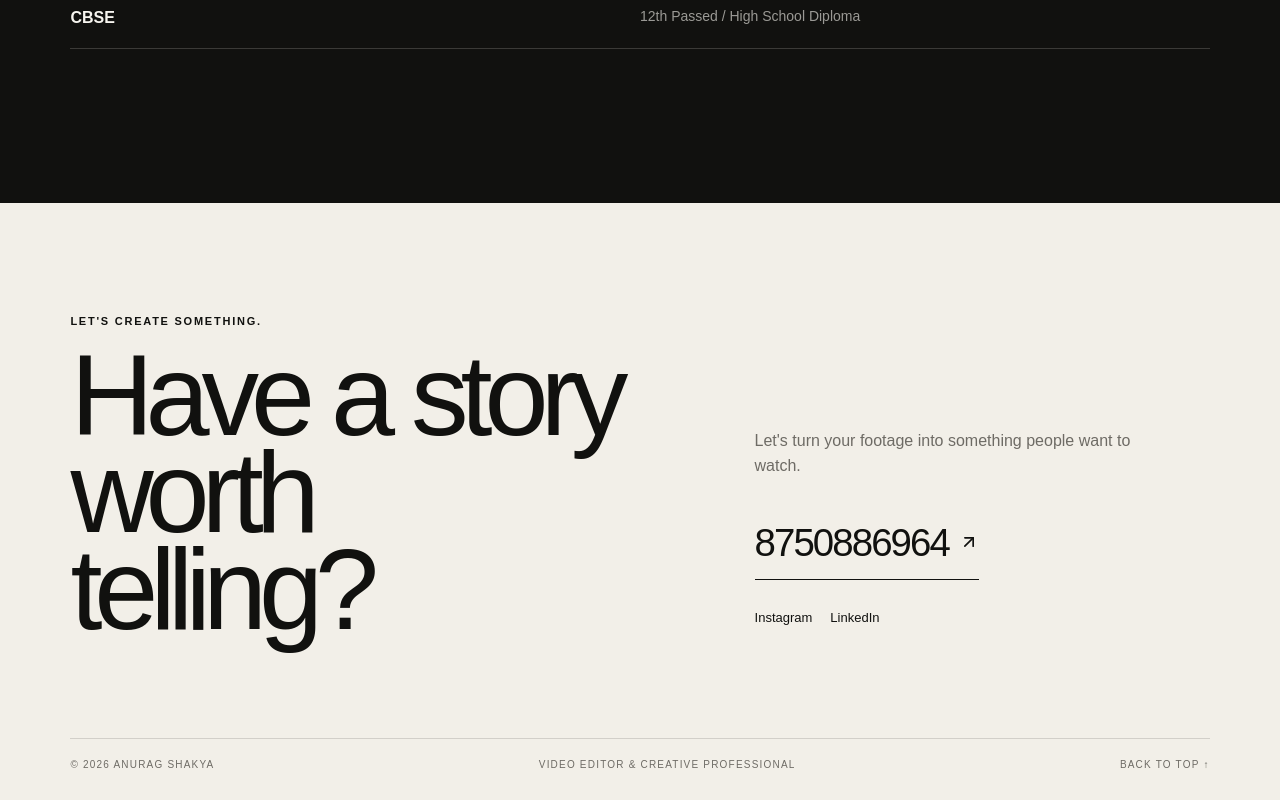
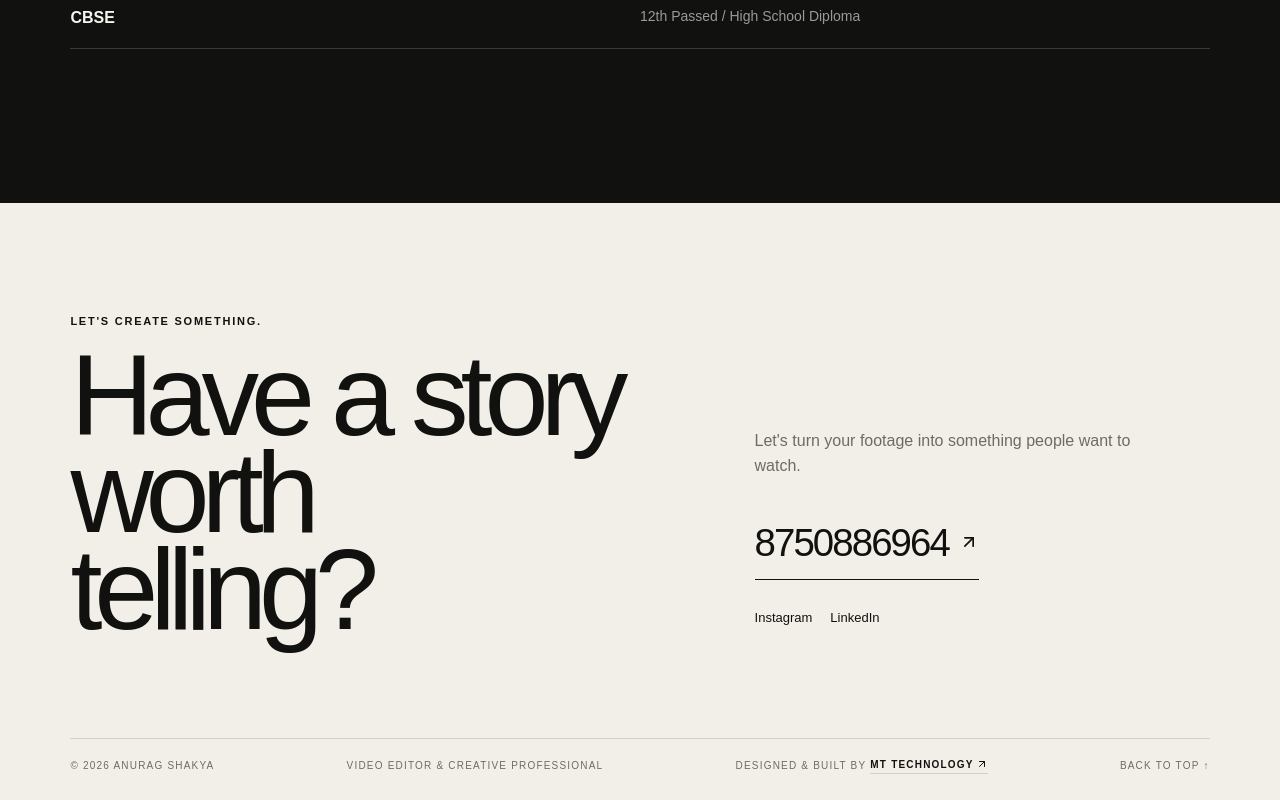
Before and after one commit to MANASMISHRA-2003-MM/Anurag-Portfolio, a React (Vite) app: page / in a window 1280 px wide. Shown: the part 8116-8916 px from the top of the page. Built offline with nearby package versions, Linux system fonts and the light colour scheme; a web font is replaced by a local one.

Commit message:
Add designer credit for MT Technology in footer

```diff
--- a/src/components/Footer.tsx
+++ b/src/components/Footer.tsx
@@ -45,7 +45,22 @@ export default function Footer() {
             </div>
           </div>
         </div>
-        <div className="footer__bottom"><span>© {new Date().getFullYear()} {portfolio.site.name}</span><span>{portfolio.site.role}</span><a href="#home">Back to top ↑</a></div>
+        <div className="footer__bottom">
+          <span>© {new Date().getFullYear()} {portfolio.site.name}</span>
+          <span>{portfolio.site.role}</span>
+          <span className="footer__credit">
+            Designed & Built by{' '}
+            <a
+              href="https://mt-technology-fullscreen-video-webs.vercel.app/"
+              target="_blank"
+              rel="noopener noreferrer"
+              className="footer__credit-link"
+            >
+              MT Technology <ArrowUpRight style={{ display: 'inline', width: '12px', height: '12px', verticalAlign: 'middle' }} />
+            </a>
+          </span>
+          <a href="#home">Back to top ↑</a>
+        </div>
       </footer>
     </>
   );
--- a/src/index.css
+++ b/src/index.css
@@ -122,7 +122,10 @@ button{font:inherit}
 .footer__big-link{display:inline-flex;align-items:center;gap:10px;font-size:clamp(26px,3vw,44px);letter-spacing:-.05em;margin-top:35px;border-bottom:1px solid var(--ink);padding-bottom:8px}
 .footer__big-link svg{width:20px}
 .footer__socials{display:flex;gap:18px;margin-top:28px;font-size:13px}
-.footer__bottom{max-width:1400px;margin:100px auto 0;padding-top:18px;border-top:1px solid var(--line);display:flex;justify-content:space-between;gap:15px;font-size:10px;text-transform:uppercase;letter-spacing:.12em;color:var(--muted)}
+.footer__bottom{max-width:1400px;margin:100px auto 0;padding-top:18px;border-top:1px solid var(--line);display:flex;justify-content:space-between;align-items:center;flex-wrap:wrap;gap:15px;font-size:10px;text-transform:uppercase;letter-spacing:.12em;color:var(--muted)}
+.footer__credit{display:inline-flex;align-items:center;gap:4px}
+.footer__credit-link{color:var(--ink);font-weight:600;border-bottom:1px solid var(--line);padding-bottom:1px;transition:all .25s ease;display:inline-flex;align-items:center;gap:2px}
+.footer__credit-link:hover{border-bottom-color:var(--ink);opacity:.85}
 /* ── WhatsApp FAB ────────────────────────────────── */
 .whatsapp-fab{
   position:fixed;bottom:28px;right:28px;z-index:999;
```
